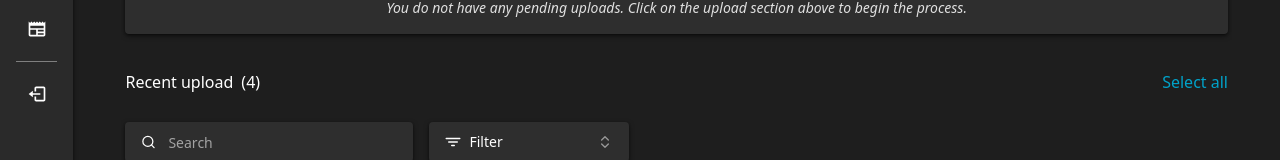
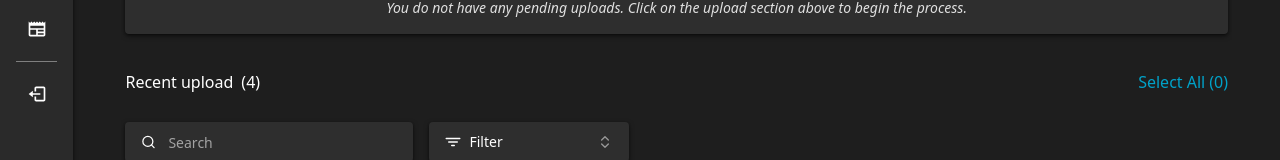
Before and after one commit to Trayshmhirk/tax-return-user-app, a React (Vite) app: page /upload-documents in a window 1280 px wide. Shown: the part 371-531 px from the top of the page. Built offline with nearby package versions, Linux system fonts and the light colour scheme.

Commit message:
add selecting documents functionality

```diff
--- a/src/components/cards/DocumentCard.tsx
+++ b/src/components/cards/DocumentCard.tsx
@@ -1,4 +1,3 @@
-import { useState } from "react";
 import DocumentTypeIcon from "../icons/DocumentTypeIcon";
 import { DocumentCardPropsTypes } from "../../types/AllTypes";
 import { mapFileTypeToDocumentType } from "@/helpers/mapFileType";
@@ -18,20 +17,9 @@ import { Download, Eye, MoreVertical, Share, Trash2 } from "lucide-react";
 export const DocumentCard = ({
    document,
    onSelect,
-   isSelectClicked,
+   isSelected,
    handleSendToChat,
 }: DocumentCardPropsTypes) => {
-   const [isSelected, setIsSelected] = useState(false);
-
-   const handleSelect = () => {
-      if (isSelectClicked) {
-         setIsSelected(!isSelected);
-         if (onSelect) {
-            onSelect(document);
-         }
-      }
-   };
-
    const truncateString = (str: string, num: number) => {
       if (str.length <= num) {
          return str;
@@ -44,18 +32,20 @@ export const DocumentCard = ({
    return (
       <label
          htmlFor={`selectDoc${document.id}`}
-         onClick={handleSelect}
-         className={`
-            w-full flex flex-col gap-4 bg-white dark:bg-gray p-3 rounded-lg cursor-pointer shadow-md dark:shadow-md-dark hover-shadow-body
-            ${isSelected ? "checked" : ""}
-            ${isSelectClicked ? "select-enabled" : "select-disabled"}
-         `}
+         className="w-full flex flex-col gap-4 bg-white dark:bg-gray p-3 rounded-lg cursor-pointer shadow-md dark:shadow-md-dark hover-shadow-body"
       >
          <div className="flex justify-between items-center">
             <div className="w-8 h-8 flex items-center justify-center">
                <Checkbox
                   aria-label="Select document"
                   id={`selectDoc${document.id}`}
+                  checked={isSelected} // Bind to isSelected prop
+                  onCheckedChange={() => {
+                     // Call the onSelect function with the document on checkbox change
+                     if (onSelect) {
+                        onSelect(document); // Pass the checked state as well
+                     }
+                  }}
                   className="data-[state=checked]:bg-richElectricBlue dark:data-[state=checked]:bg-richElectricBlue dark:data-[state=checked]:text-white data-[state=checked]:border-0 border-spanishGray"
                />
             </div>
--- a/src/components/ui/checkbox.tsx
+++ b/src/components/ui/checkbox.tsx
@@ -1,8 +1,8 @@
-import * as React from "react"
-import * as CheckboxPrimitive from "@radix-ui/react-checkbox"
-import { Check } from "lucide-react"
+import * as React from "react";
+import * as CheckboxPrimitive from "@radix-ui/react-checkbox";
+import { Check } from "lucide-react";
 
-import { cn } from "@/lib/utils"
+import { cn } from "@/lib/utils";
 
 const Checkbox = React.forwardRef<
    React.ElementRef<typeof CheckboxPrimitive.Root>,
@@ -11,7 +11,7 @@ const Checkbox = React.forwardRef<
    <CheckboxPrimitive.Root
       ref={ref}
       className={cn(
-      "peer h-4 w-4 shrink-0 rounded-sm border border-neutral-200 border-neutral-900 ring-offset-white focus-visible:outline-none focus-visible:ring-2 focus-visible:ring-neutral-950 focus-visible:ring-offset-2 disabled:cursor-not-allowed disabled:opacity-50 data-[state=checked]:bg-neutral-900 data-[state=checked]:text-neutral-50 dark:border-neutral-800 dark:border-neutral-50 dark:ring-offset-neutral-950 dark:focus-visible:ring-neutral-300 dark:data-[state=checked]:bg-neutral-50 dark:data-[state=checked]:text-neutral-900",
+         "peer h-4 w-4 shrink-0 rounded-sm border border-neutral-900 ring-offset-white focus-visible:outline-none focus-visible:ring-2 focus-visible:ring-neutral-950 focus-visible:ring-offset-2 disabled:cursor-not-allowed disabled:opacity-50 data-[state=checked]:bg-neutral-900 data-[state=checked]:text-neutral-50 dark:border-neutral-50 dark:ring-offset-neutral-950 dark:focus-visible:ring-neutral-300 dark:data-[state=checked]:bg-neutral-50 dark:data-[state=checked]:text-neutral-900",
          className
       )}
       {...props}
@@ -22,7 +22,7 @@ const Checkbox = React.forwardRef<
          <Check className="h-4 w-4" />
       </CheckboxPrimitive.Indicator>
    </CheckboxPrimitive.Root>
-))
-Checkbox.displayName = CheckboxPrimitive.Root.displayName
+));
+Checkbox.displayName = CheckboxPrimitive.Root.displayName;
 
-export { Checkbox }
+export { Checkbox };
--- a/src/pages/UploadDocument.tsx
+++ b/src/pages/UploadDocument.tsx
@@ -21,6 +21,9 @@ const UploadDocument = () => {
       DocumentsPropTypes[]
    >(mockUploadedDocuments); // State to hold uploaded docs
    const docTypeFilterList = ["All", "PDF", "PNG", "JPEG", "DOC", "XLS"];
+   const [selectedDocuments, setSelectedDocuments] = useState<
+      DocumentsPropTypes[]
+   >([]);
 
    const handleSearch = (e: React.ChangeEvent<HTMLInputElement>) => {
       setSearchInput(e.target.value);
@@ -43,8 +46,6 @@ const UploadDocument = () => {
       for (let index = 0; index < selectedFiles.length; index++) {
          const selectedFile = selectedFiles[index];
          const base64File = await getBase64(selectedFile);
-
-         console.log(selectedFile.type);
 
          // Check if base64File is a string and handle the null case
          if (typeof base64File !== "string") {
@@ -165,6 +166,40 @@ const UploadDocument = () => {
            ) // Sorting by latest date
       : [];
 
+   // Check if all filtered documents are selected
+   const allDocumentsSelected =
+      filteredFiles.length > 0 &&
+      filteredFiles.every((doc) =>
+         selectedDocuments.some((selectedDoc) => selectedDoc.id === doc.id)
+      );
+
+   const handleSelectAll = () => {
+      if (allDocumentsSelected) {
+         // Deselect all
+         setSelectedDocuments([]);
+      } else {
+         // Select all documents
+         setSelectedDocuments(filteredFiles); // `filteredFiles` represents the currently filtered documents.
+      }
+   };
+
+   const handleSelectDocument = (doc: DocumentsPropTypes) => {
+      setSelectedDocuments((prevSelected) => {
+         // Check if the document is already selected
+         if (prevSelected.find((selectedDoc) => selectedDoc.id === doc.id)) {
+            // Deselect the document
+            return prevSelected.filter(
+               (selectedDoc) => selectedDoc.id !== doc.id
+            );
+         } else {
+            // Select the document (add it to the list)
+            return [...prevSelected, doc];
+         }
+      });
+   };
+
+   console.log(selectedDocuments);
+
    return (
       <div className="flex flex-col gap-9">
          <UploadPdfImage handleFileUpload={handleSelectedFile} />
@@ -221,9 +256,12 @@ const UploadDocument = () => {
                   </span>
                </div>
 
-               <span className="text-richElectricBlue font-medium cursor-pointer">
-                  Select all
-               </span>
+               <div className="flex justify-between items-center gap-1 text-richElectricBlue font-medium">
+                  <span className="cursor-pointer" onClick={handleSelectAll}>
+                     {allDocumentsSelected ? "Deselect All" : "Select All"}
+                  </span>
+                  <span>{` (${selectedDocuments.length})`}</span>
+               </div>
             </div>
 
             <SearchAndFilter
@@ -236,7 +274,14 @@ const UploadDocument = () => {
                {filteredFiles.length ? (
                   <div className="grid grid-cols-1 xs:grid-cols-2 md:grid-cols-3 lg:grid-cols-4 xl:grid-cols-5 gap-6">
                      {filteredFiles.map((doc) => (
-                        <DocumentCard key={doc.id} document={doc} />
+                        <DocumentCard
+                           key={doc.id}
+                           document={doc}
+                           onSelect={handleSelectDocument}
+                           isSelected={selectedDocuments.some(
+                              (selectedDoc) => selectedDoc.id === doc.id
+                           )}
+                        />
                      ))}
                   </div>
                ) : (
--- a/src/types/AllTypes.ts
+++ b/src/types/AllTypes.ts
@@ -45,7 +45,7 @@ export type FileType =
 export type DocumentCardPropsTypes = {
    document: DocumentsPropTypes;
    onSelect?: (doc: DocumentsPropTypes) => void;
-   isSelectClicked?: boolean;
+   isSelected?: boolean;
    handleSendToChat?: () => void;
 };
 
```
Lines whose indentation alone changed are shown as unchanged.
